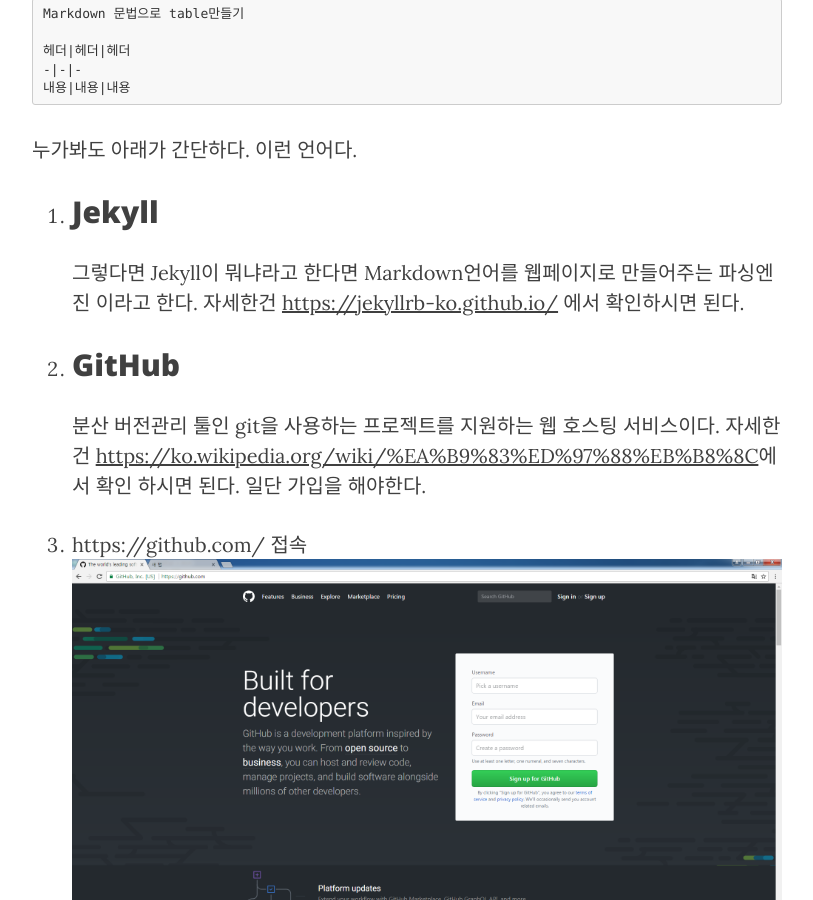
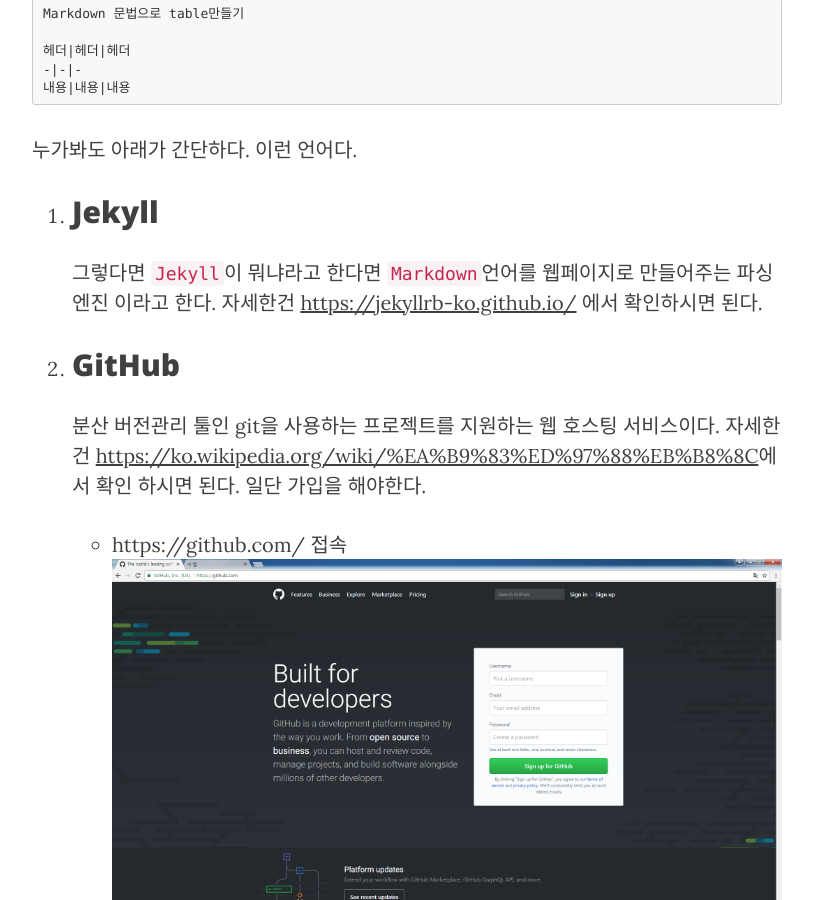
Before and after one commit to kimyeong-chae/kimyeong-chae.github.io, a Jekyll site: the page built from _posts/2017-06-12-make-jekyll-blog.md, in a window 1280 px wide and 900 px high, scrolled down 753 px. Shown: the whole window, without its empty margins (233-1046 px from the left). Built offline with Jekyll 4.4.1, drawn with Linux system fonts in a browser that asks for light colours; nearby versions of some CDN libraries; comment, search, counter and statistics services are not loaded; some of the changed lines change nothing that is shown.

Commit message:
포스트 커밋 마지막이길

```diff
--- a/_posts/2017-06-12-make-jekyll-blog.md
+++ b/_posts/2017-06-12-make-jekyll-blog.md
@@ -39,7 +39,7 @@
 
 2. Jekyll
 ----
-그렇다면 Jekyll이 뭐냐라고 한다면 Markdown언어를 웹페이지로 만들어주는 파싱엔진 이라고 한다.
+그렇다면 `Jekyll`이 뭐냐라고 한다면 `Markdown`언어를 웹페이지로 만들어주는 파싱엔진 이라고 한다.
 자세한건 <https://jekyllrb-ko.github.io/> 에서 확인하시면 된다.
 
 3. GitHub
@@ -47,9 +47,9 @@
 분산 버전관리 툴인 git을 사용하는 프로젝트를 지원하는 웹 호스팅 서비스이다.
 자세한건 <https://ko.wikipedia.org/wiki/%EA%B9%83%ED%97%88%EB%B8%8C>에서 확인 하시면 된다.
 일단 가입을 해야한다.
-  1. <https://github.com/> 접속
+  * <https://github.com/> 접속
 ![github 홈페이지](/img/post/20170612/github.png )
-  2. sign up for GitHub 클릭 후 진행
+  * sign up for GitHub 클릭 후 진행
 ![github 가입](/img/post/20170612/signup.jpg )
 
 여기까지 하면 일단 끝!
```
